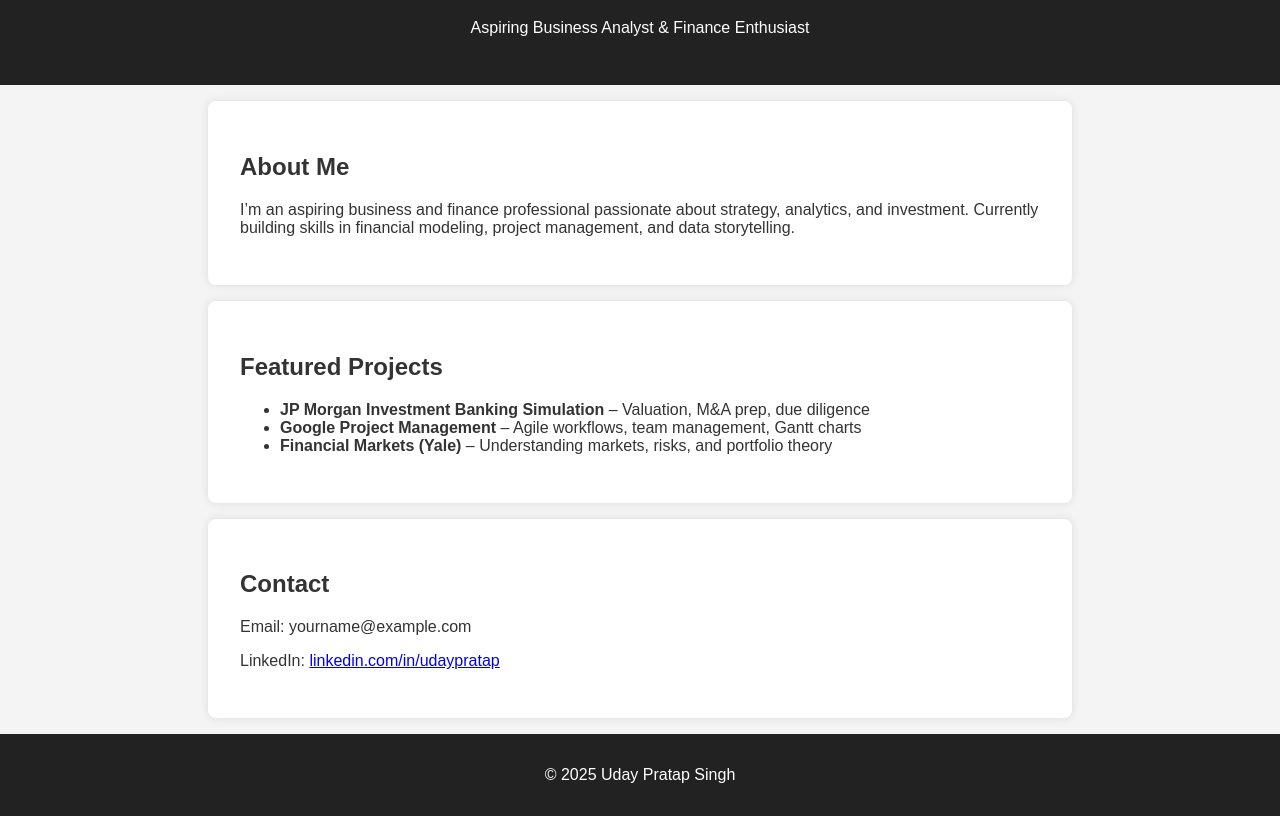
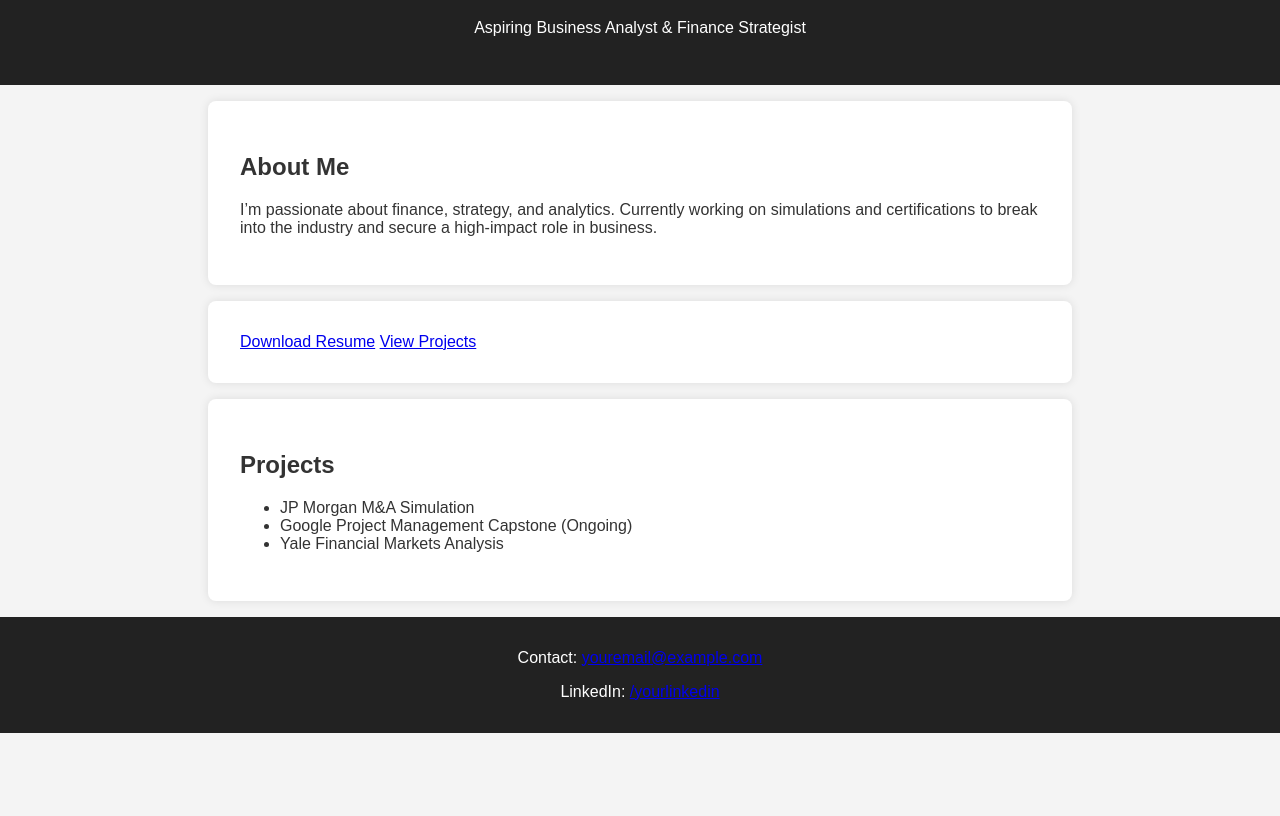
Before and after one commit to udaypratap3101/udaypratap.github.io, a plain HTML site: page index.html in a window 1280 px wide. Shown: the part 93-909 px from the top of the page. After the commit the page ends 826 px from the top, so only its background shows below. Drawn offline with Linux system fonts and the light colour scheme.

Commit message:
Update index.html

```diff
--- a/index.html
+++ b/index.html
@@ -1,41 +1,41 @@
 <!DOCTYPE html>
 <html lang="en">
 <head>
-  <meta charset="UTF-8" />
-  <meta name="viewport" content="width=device-width, initial-scale=1.0" />
-  <title>Uday Pratap Singh | Portfolio</title>
-  <link rel="stylesheet" href="style.css" />
+  <meta charset="UTF-8">
+  <meta name="viewport" content="width=device-width, initial-scale=1.0">
+  <title>Uday Pratap Singh</title>
+  <link rel="stylesheet" href="style.css">
 </head>
 <body>
+  <div class="container">
     <header>
       <h1>Uday Pratap Singh</h1>
-    <p>Aspiring Business Analyst & Finance Enthusiast</p>
+      <p>Aspiring Business Analyst & Finance Strategist</p>
     </header>
 
-  <section class="intro">
+    <section class="about">
       <h2>About Me</h2>
-    <p>
-      I’m an aspiring business and finance professional passionate about strategy, analytics, and investment. Currently building skills in financial modeling, project management, and data storytelling.
-    </p>
+      <p>I’m passionate about finance, strategy, and analytics. Currently working on simulations and certifications to break into the industry and secure a high-impact role in business.</p>
     </section>
 
-  <section class="projects">
-    <h2>Featured Projects</h2>
+    <section class="buttons">
+      <a href="https://drive.google.com/your-resume-link" target="_blank" class="btn">Download Resume</a>
+      <a href="#projects" class="btn">View Projects</a>
+    </section>
+
+    <section id="projects">
+      <h2>Projects</h2>
       <ul>
-      <li><strong>JP Morgan Investment Banking Simulation</strong> – Valuation, M&A prep, due diligence</li>
-      <li><strong>Google Project Management</strong> – Agile workflows, team management, Gantt charts</li>
-      <li><strong>Financial Markets (Yale)</strong> – Understanding markets, risks, and portfolio theory</li>
+        <li>JP Morgan M&A Simulation</li>
+        <li>Google Project Management Capstone (Ongoing)</li>
+        <li>Yale Financial Markets Analysis</li>
       </ul>
     </section>
 
-  <section class="contact">
-    <h2>Contact</h2>
-    <p>Email: yourname@example.com</p>
-    <p>LinkedIn: <a href="#">linkedin.com/in/udaypratap</a></p>
-  </section>
-
     <footer>
-    <p>© 2025 Uday Pratap Singh</p>
+      <p>Contact: <a href="mailto:youremail@example.com">youremail@example.com</a></p>
+      <p>LinkedIn: <a href="https://linkedin.com/in/yourlinkedin" target="_blank">/yourlinkedin</a></p>
     </footer>
+  </div>
 </body>
 </html>
```
Lines whose indentation alone changed are shown as unchanged.
